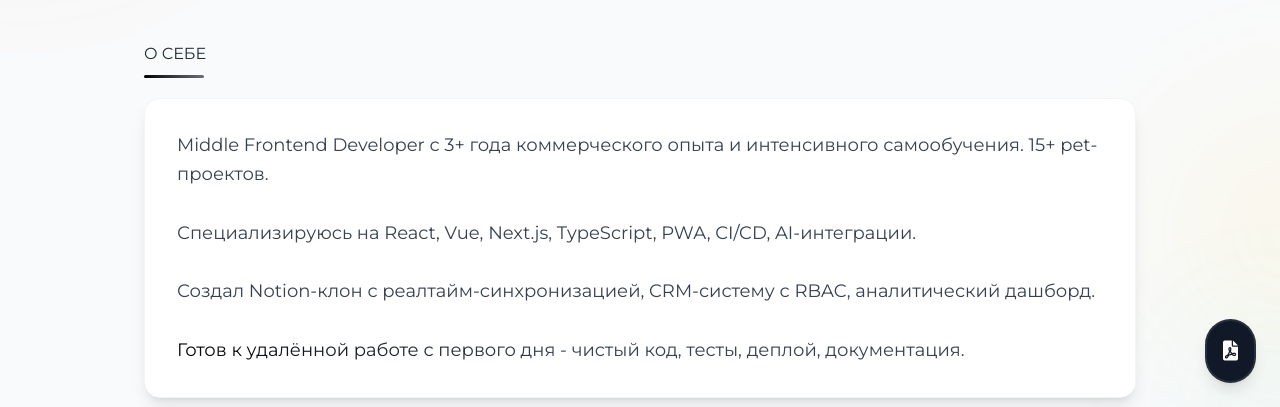
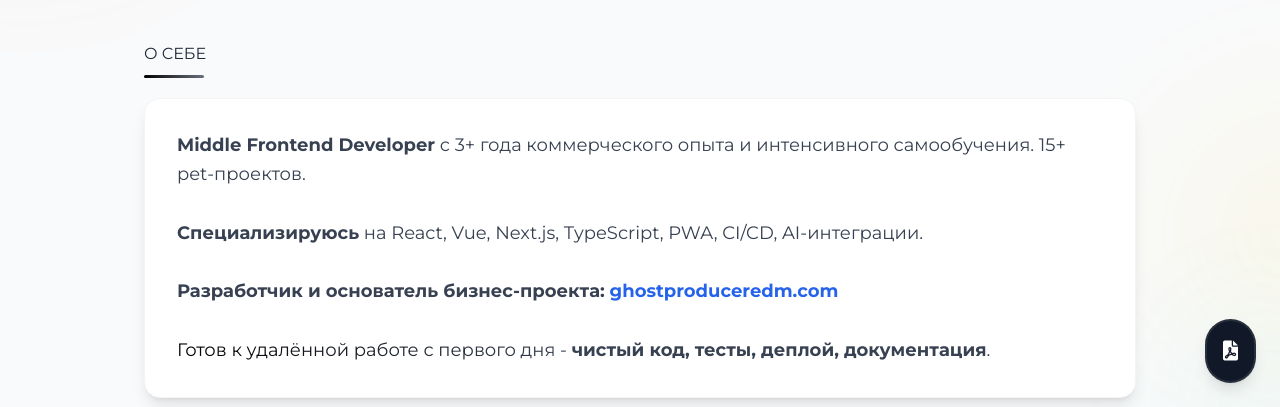
Before and after one commit to NikolayViktorovich/who-am-i, a plain HTML site: page index.html in a window 1280 px wide. Shown: the part 393-800 px from the top of the page. Drawn offline with nearby package versions, Linux system fonts and the light colour scheme.

Commit message:
upd 5
upd 5

```diff
--- a/index.html
+++ b/index.html
@@ -76,11 +76,15 @@
     <h2 class="section-title">О СЕБЕ</h2>
     <div class="bg-white dark:bg-gray-900 rounded-2xl p-8 shadow-lg border border-gray-100 dark:border-gray-800">
         <p class="text-lg leading-relaxed text-gray-700 dark:text-gray-300">
-                        Middle Frontend Developer с <span class="highlight">3+ года</span> коммерческого опыта и интенсивного самообучения.
+            <strong>Middle Frontend Developer</strong> с <span class="highlight">3+ года коммерческого опыта</span> и интенсивного самообучения.
             <span class="highlight">15+ pet-проектов</span>.<br><br>
-                        Специализируюсь на <span class="tech-highlight">React, Vue, Next.js, TypeScript, PWA, CI/CD, AI-интеграции</span>.<br><br>
-                        Создал Notion-клон с реалтайм-синхронизацией, CRM-систему с RBAC, аналитический дашборд.<br><br>
-                        <span class="gradient-text neon-glow">Готов к удалённой работе с первого дня</span> - чистый код, тесты, деплой, документация.
+
+            <strong>Специализируюсь</strong> на <span class="tech-highlight">React, Vue, Next.js, TypeScript, PWA, CI/CD, AI-интеграции</span>.<br><br>
+
+            <strong>Разработчик и основатель бизнес-проекта:</strong>
+            <a href="https://ghostproduceredm.com" target="_blank" class="font-bold text-blue-600 dark:text-blue-400 hover:underline">ghostproduceredm.com</a><br><br>
+
+            <span class="gradient-text">Готов к удалённой работе с первого дня</span> - <strong>чистый код, тесты, деплой, документация</strong>.
         </p>
     </div>
 </section>
```
Lines whose indentation alone changed are shown as unchanged.
